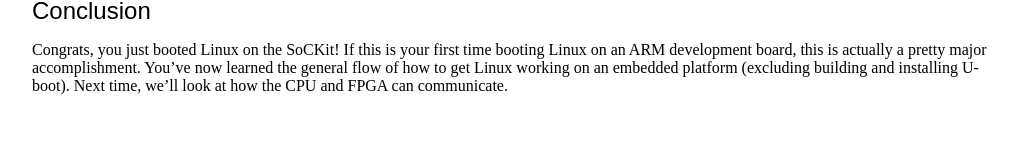
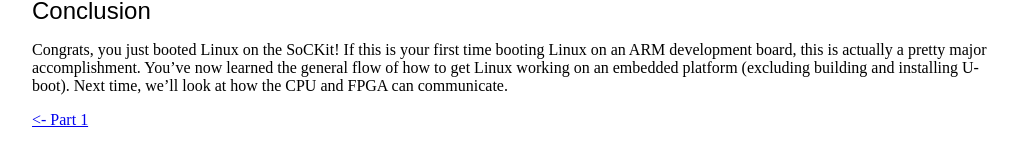
Before and after one commit to zhemao/zhemao.github.com, a Jekyll site: the page built from _posts/2013-12-24-sockit-2.markdown, in a window 1280 px wide and 900 px high, scrolled down 3115 px. Shown: the part 740-897 px from the top of the window, without its empty margins (123-1156 px from the left). Built offline with Jekyll 4.4.1, drawn with Linux system fonts in a browser that asks for light colours; before the commit the page ends 3981 px from its top, so only the background shows below that.

Commit message:
add links between sockit-1 and sockit-2

```diff
--- a/_posts/2013-12-22-sockit-1.markdown
+++ b/_posts/2013-12-22-sockit-1.markdown
@@ -430,3 +430,5 @@ the FPGA. If you are successful, the SoCKit will look like the following.
 Congratulations, you just programmed an FPGA! In my next post, I will take a
 look at the ARM processor on the Cyclone V and how to install an operating
 system on it.
+
+[Part 2 ->](/blog/2013/12/24/sockit-2.html)
--- a/_posts/2013-12-24-sockit-2.markdown
+++ b/_posts/2013-12-24-sockit-2.markdown
@@ -250,3 +250,5 @@ booting Linux on an ARM development board, this is actually a pretty major
 accomplishment. You've now learned the general flow of how to get Linux
 working on an embedded platform (excluding building and installing U-boot).
 Next time, we'll look at how the CPU and FPGA can communicate.
+
+[<- Part 1](/blog/2013/12/22/sockit-1.html)
```
